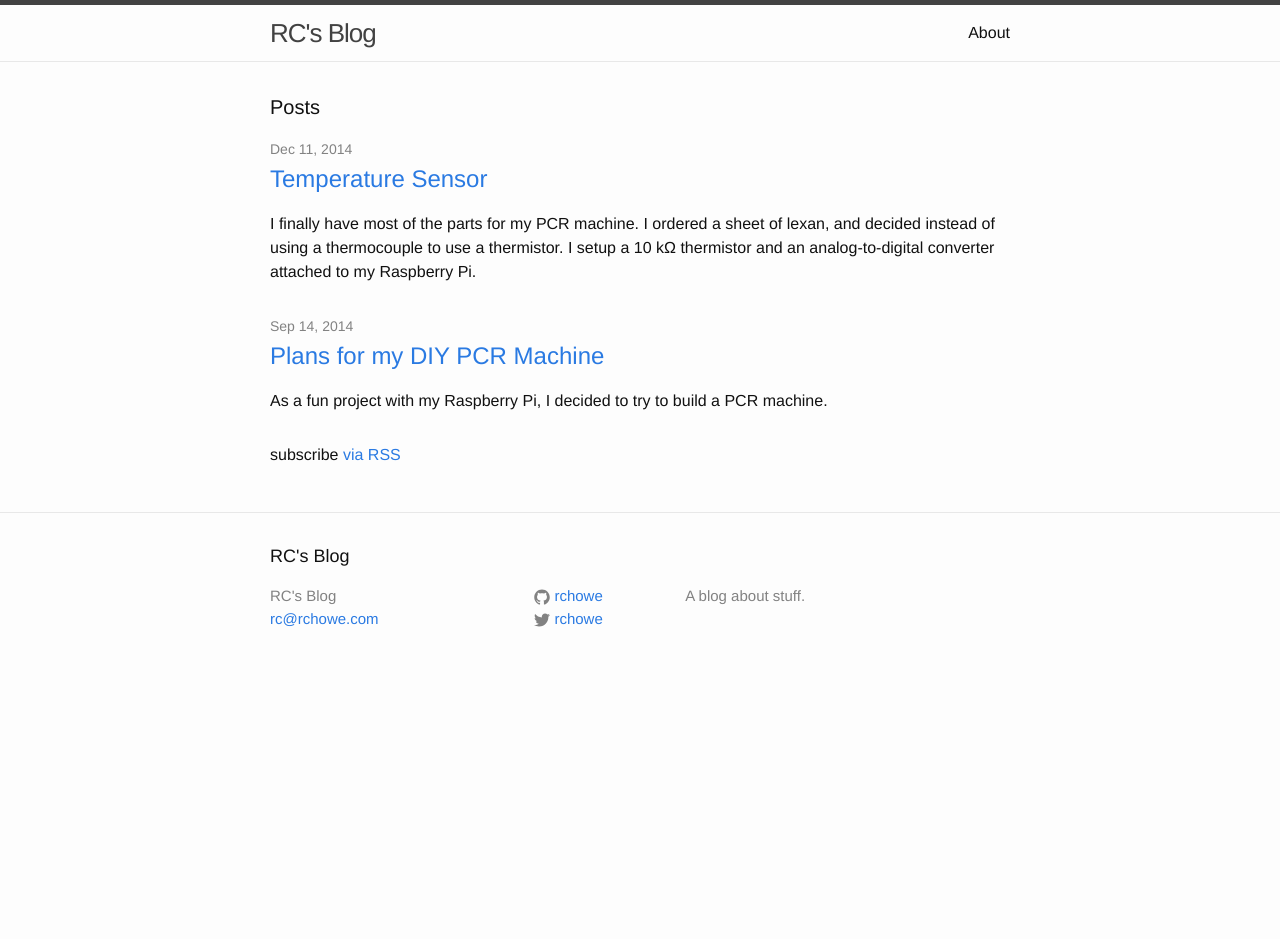
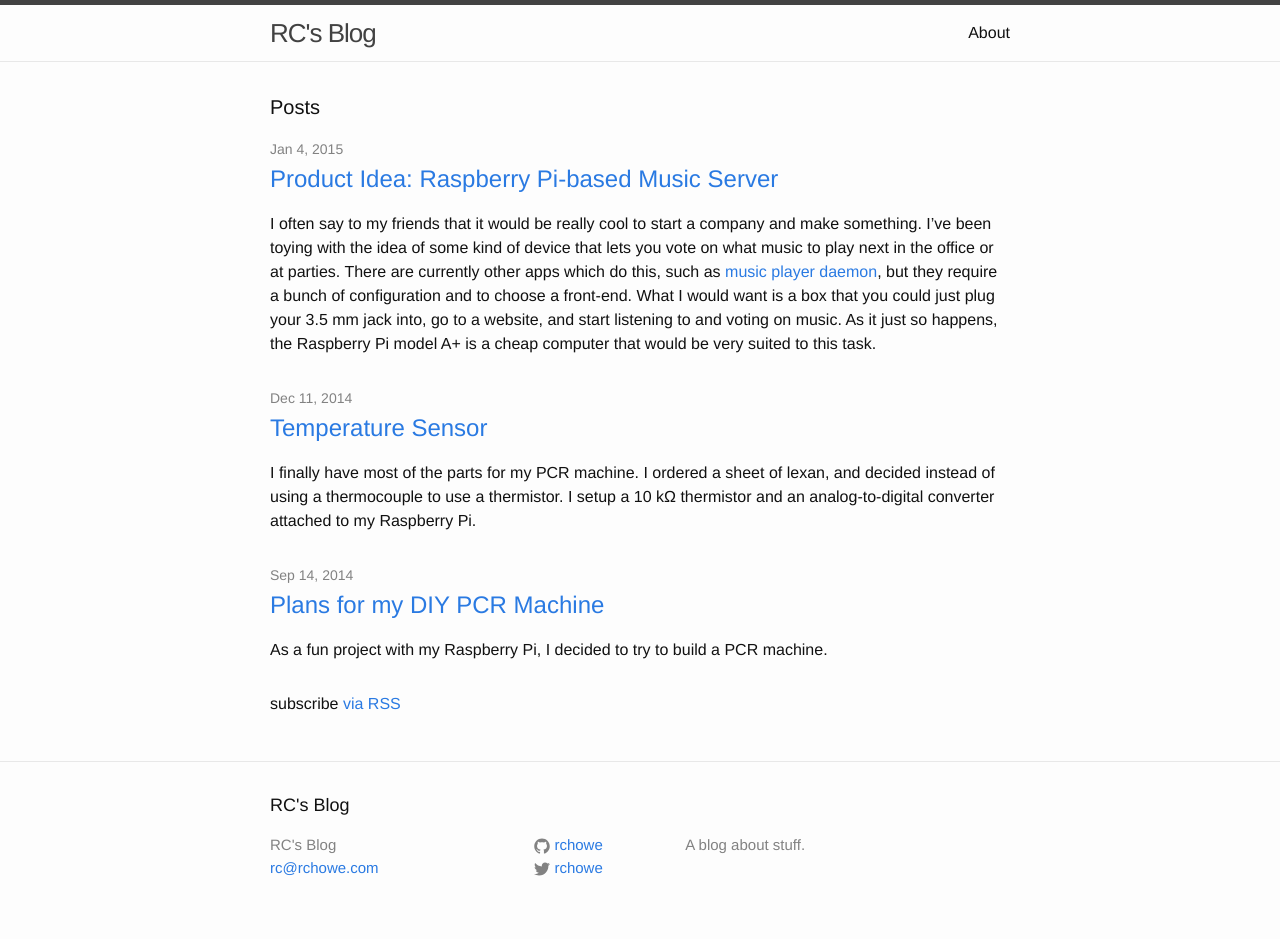
Before and after one commit to rchowe/blog, a Jekyll site: the page built from index.html, in a window 1280 px wide. Built offline with Jekyll 4.4.1, drawn with Linux system fonts in a browser that asks for light colours; before the commit the page ends 900 px from its top, so only the background shows below that; some of the changed lines change nothing that is shown.

Commit message:
Added 2015-01-04 post.

```diff
--- a/_config.yml
+++ b/_config.yml
@@ -3,7 +3,7 @@ title: "RC's Blog"
 email: rc@rchowe.com
 description: >
     A blog about stuff.
-baseurl: "/blog/" # the subpath of your site, e.g. /blog/
+baseurl: "/blog" # the subpath of your site, e.g. /blog/
 url: "http://www.rchowe.com/" # the base hostname & protocol for your site
 twitter_username: rchowe
 github_username:  rchowe
--- /dev/null
+++ b/_posts/2015-01-04-raspberry-pi-music-server.md
@@ -0,0 +1,61 @@
+---
+title: "Product Idea: Raspberry Pi-based Music Server"
+layout: post
+---
+
+I often say to my friends that it would be really cool to start a company and make something. I've been toying with
+the idea of some kind of device that lets you vote on what music to play next in the office or at parties. There are
+currently other apps which do this, such as [music player daemon](http://www.musicpd.org), but they require a bunch of
+configuration and to choose a front-end. What I would want is a box that you could just plug your 3.5 mm jack into, go
+to a website, and start listening to and voting on music. As it just so happens, the Raspberry Pi model A+ is a cheap
+computer that would be very suited to this task.
+<!--more-->
+
+I thought about the business plan for a while. Portable Bluetooth speakers have proven to be pretty popular, and there
+are fewer devices that let you play audio via your phone over your home speaker system. I wanted a device that would
+let an average person be able to plug a 3.5 mm jack into the box and have a remote music server. My box would be a
+"smart" version of these boxes over WiFi: people would be able to upload MP3s and vote on them, and the device would
+keep a library of recently played MP3s for people to vote on if they want to hear them again. I sat down with a pen
+and paper and wrote a [very short business plan]({{site.baseurl}}/assets/2015-01-04-music-server.png): an elevator
+pitch similar to the above, as well as the hardware needed (I'm not sure if a sound card is necessary), and the steps
+to a product, from the very base product (a Raspberry pi with a web server and music playing daemon that lets you
+upload songs and immediately plays them) to luxuries that I'd like to implement but most likely are not part of the
+minimum viable product. These steps are as follows:
+
+> 1. A Raspberry Pi running a web server and music playing daemon which allows people to upload songs and play them.
+> 2. ... and vote on them by IP address.
+> 3. ... and make accounts.
+> 4. ... and easily find songs (search).
+> 5. ... and the algorithm should weight votes unevenly so a user who rarely votes carries more weight.
+> 6. ... and make it support "submitting" songs via AirPlay (long shot).
+
+Items number five and six are obviously more technologically difficult to implement and less critical. While writing
+this blog post however, I do think that having the device able to accept audio via AirPlay or Bluetooth, even if it is
+not able to discern what counts as a song for voting purposes, would be an important feature for a minimum viable
+product because it puts the box in the category of "bluetooth boxes you can hook up to your speaker system for
+wireless music". These devices can be had
+[on amazon for about $10](http://www.amazon.com/BestDealUSA-Bluetooth-Receiver-Adapter-Speaker/dp/B00ANDHBNS), so if
+a roughly $50 smart box is going to compete with them, it needs to have a lot of value-add.
+
+Using Bluetooth would necessitate also connecting a Bluetooth adapter to the Pi (and either the B+ or
+a USB hub), and using AirPlay would lock out Android devices from streaming to the device. Both require a significant
+amount of engineering effort put into implementing a way to consume AirPlay or Bluetooth streams. In terms of a
+minimum viable product, it probably is not strictly necessary, and could likely be pushed out as a software update,
+though Bluetooth would require that compatible hardware is built into the box.
+
+I also feel as though a common problem home-networked devices have is discovery: people don't want to have to know the
+IP address of a device on their local network to connect to it. I plan on solving this for my personal device by
+giving it the DNS name [music.rchowe.com](http://music.rchowe.com) and configuring dynamic DNS on it. For a mass
+market device, this is a little harder. Cisco routers use [routerlogin.net](http://www.routerlogin.net) which if you
+are using your router's DNS server, gets intercepted and set to your router's IP address. Potentially I could write
+some code to have the Pi try to grab an often unused IP address like `192.168.1.254` and get some domain name to
+point to that, but it's risky that that IP address is already taken, or their network is using another form of
+addressing (like mine, which uses `10.0.1.0/24`). A centrally hosted service combined with a unique number on the case
+of each device seems like the best idea; basically dynamic DNS where each device keeps the central database updated
+as to its local IP address and the central server redirects the browser to that local IP (possibly using some dynamic
+DNS; so that if a user goes to `music.rchowe.com` they get redirected to `box2453.music.rchowe.com` which resolves to
+their box's local address, but it's clumsy). Not an easy problem.
+
+Ultimately, this sounds like (another!) good side project; I wouldn't put extraordinary expectations on it to succeed
+in the marketplace or avoid being copied for cheaper, but if nothing else it would be really cool to build one for
+myself and gauge people's interest about it.
--- a/_sass/_base.scss
+++ b/_sass/_base.scss
@@ -110,9 +110,9 @@ blockquote {
     color: $grey-color;
     border-left: 4px solid $grey-color-light;
     padding-left: $spacing-unit / 2;
-    font-size: 18px;
+    font-size: 108%;
     letter-spacing: -1px;
-    font-style: italic;
+    //font-style: italic;
 
     > :last-child {
         margin-bottom: 0;
```
Also changed, not shown: 1 other file.
